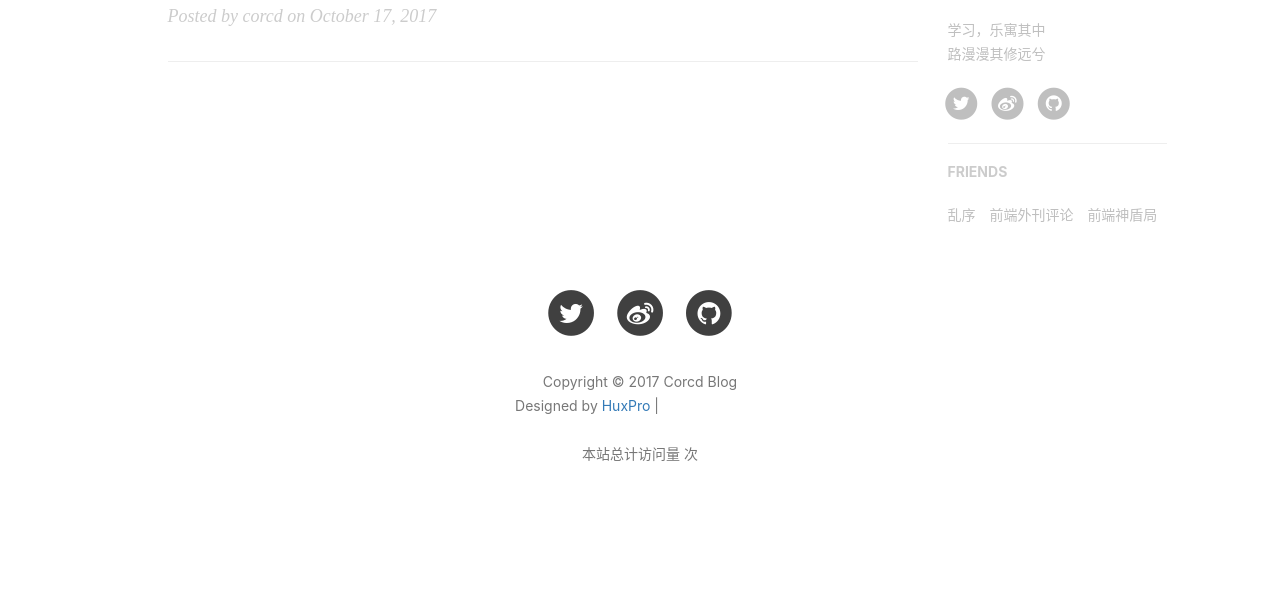
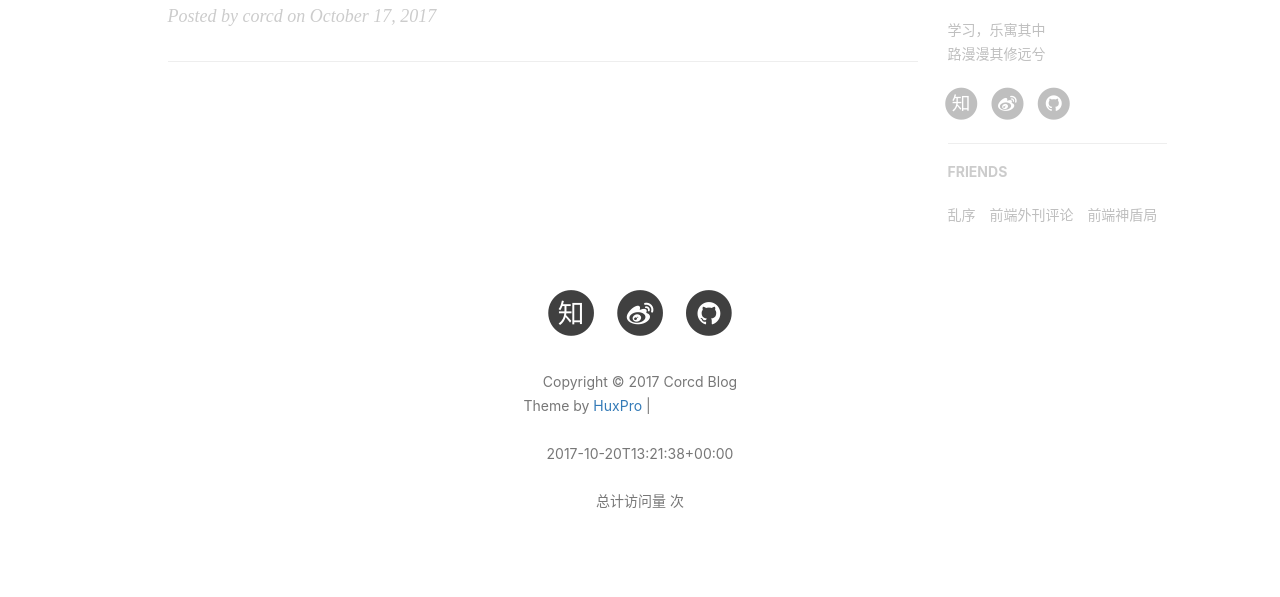
Before and after one commit to corcd/corcd.github.io, a Jekyll site: the page built from index.html, in a window 1280 px wide. Shown: the part 803-1400 px from the top of the page. Built offline with Jekyll 4.4.1, drawn with Linux system fonts in a browser that asks for light colours; nearby versions of some CDN libraries; the list of posts is cut into pages by our own code; comment, search, counter and statistics services are not loaded; before the commit the page ends 1361 px from its top, so only the background shows below that; grey boxes are pictures that could not be loaded.

Commit message:
something update

```diff
--- a/_config.yml
+++ b/_config.yml
@@ -13,9 +13,9 @@ baseurl: ""                             # for example, '/blog' if your blog host
 # SNS settings
 RSS: false
 weibo_username:     WWhhzz1
-zhihu_username:     NULL
+zhihu_username:     Paradise
 github_username:    corcd
-twitter_username:   whzyjh
+twitter_username:   NULL
 # facebook_username:  huxpro
 # linkedin_username:  firstname-lastname-idxxxx
 
--- a/_includes/footer.html
+++ b/_includes/footer.html
@@ -82,7 +82,7 @@
                 <p class="copyright text-muted">
                     Copyright &copy; {{ site.time | date: '%Y' }} {{ site.title }}
                     <br>
-                    Designed by <a href="https://github.com/Huxpro/huxpro.github.io">HuxPro</a> |
+                    Theme by <a href="https://github.com/Huxpro/huxpro.github.io">HuxPro</a> |
                     <iframe
                         style="margin-left: 2px; margin-bottom:-5px;"
                         frameborder="0" scrolling="0" width="100px" height="20px"
@@ -90,7 +90,10 @@
                     </iframe>
                     <br>
                     <br>
-                    <span id="busuanzi_container_site_pv">本站总计访问量 <span id="busuanzi_value_site_pv"></span> 次</span>
+                    {{ site.time | date_to_xmlschema }}
+                    <br>
+                    <br>
+                    <span id="busuanzi_container_site_pv">总计访问量 <span id="busuanzi_value_site_pv"></span> 次</span>
                 </p>
             </div>
         </div>
```
